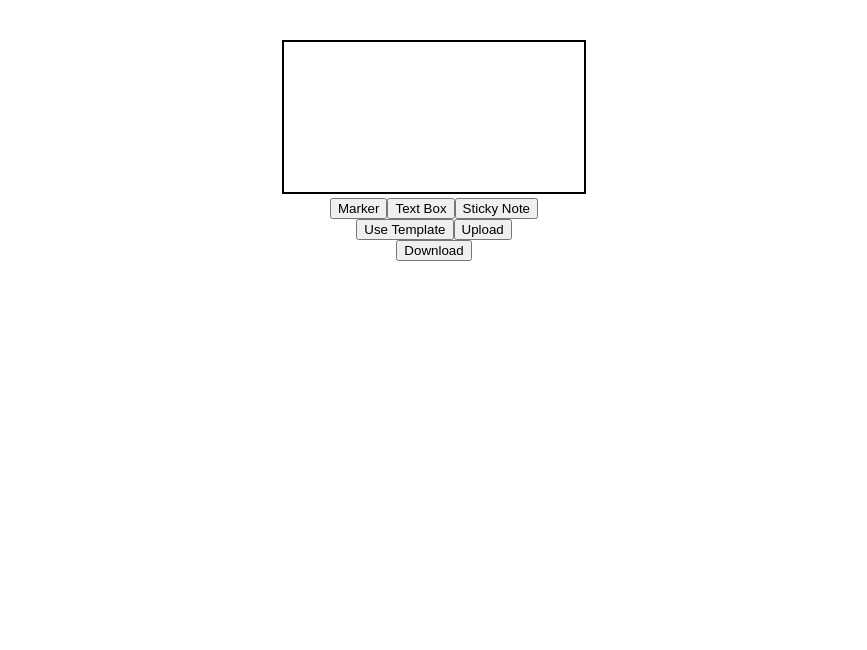
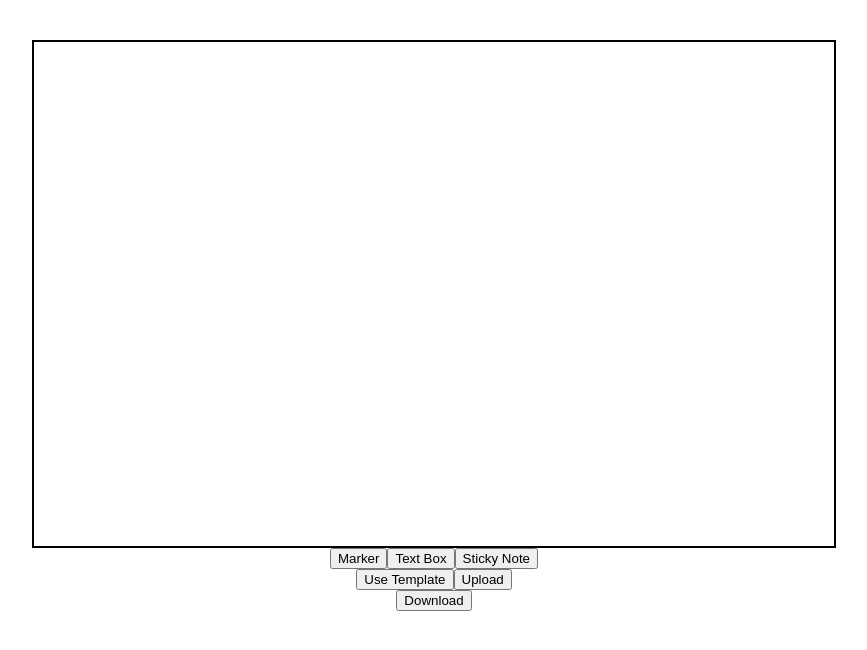
Before and after one commit to AudreyBurrell/Brainstorm-Board, a React (Vite) app: page / in a window 1280 px wide. Shown: the top 650 px of the page, without its empty margins (206-1073 px from the left). Built offline with nearby package versions, Linux system fonts and the light colour scheme.

Commit message:
Adding functionality for drawing on the board

```diff
--- a/src/Board.css
+++ b/src/Board.css
@@ -1,6 +1,6 @@
-canvas {
-    border: 2px solid black;
-    background-color: white;
-    width: 500;
-    height: 300;
+.board {
+  padding: 0;
+  margin: 0;
+  border: none;
+  display: inline-block;
 }
--- a/src/Board.jsx
+++ b/src/Board.jsx
@@ -1,16 +1,19 @@
 import './Board.css'
-import { useState } from 'react';
+import { useState, useRef } from 'react';
 
 function Board() {
     //getting functions ready for the marker, text box, and sticky note
     const [penColor, setPenColor] = useState('#000000');
     const [penSize, setPenSize] = useState(5);
     const [markerEnabled, setMarkerEnabled] = useState(false);
+    const [isDrawing, setIsDrawing] = useState(false);
     const [isAddingTextBox, setIsAddingTextBox] = useState(false);
     const [textContent, setTextContent] = useState('');
     const [isAddingStickyNote, setIsAddingStickyNote] = useState(false);
     const [stickyNoteTextContent, setStickyNoteTextContent] = useState('');
     const [stickyNoteColor, setStickyNoteColor] = useState('#ffffff')
+
+    const canvasRef = useRef(null);
 
     const handleMarker = () => {
         console.log('Marker pressed!')
@@ -23,6 +26,36 @@ function Board() {
     const closeMarkerPopup = () => {
         setMarkerEnabled(false);
     }
+    //for the drawing
+    const getMousePos = (e, canvas) => {
+        const rect = canvas.getBoundingClientRect();
+        const scaleX = canvas.width / rect.width;
+        const scaleY = canvas.height / rect.height;
+        return {
+            x: (e.clientX - rect.left) * scaleX,
+            y: (e.clientY - rect.top) * scaleY,
+        };
+    };
+    const startDrawing = (e) => {
+        if(!markerEnabled) return;
+        const canvas = canvasRef.current;
+        const ctx = canvas.getContext('2d');
+        const { x, y } = getMousePos(e, canvas);
+        setIsDrawing(true);
+        ctx.beginPath();
+        ctx.moveTo(x, y);
+    };
+    const draw = (e) => {
+        if(!isDrawing || !markerEnabled) return;
+        const canvas = canvasRef.current;
+        const ctx = canvas.getContext('2d');
+        const { x, y } = getMousePos(e, canvas);
+        ctx.lineTo(x, y);
+        ctx.stroke();
+    };
+    const stopDrawing = () => {
+        setIsDrawing(false);
+    };
 
     const handleTextBox = () => {
         console.log('Text box pressed!')
@@ -55,9 +88,22 @@ function Board() {
 
     return (
         <div>
-            <div class="board">
-                <canvas />
+            <div
+                className="board"
+                style={{ border: '2px solid black', backgroundColor: 'white' }}
+            >
+                <canvas
+                    ref={canvasRef}
+                    width={800}
+                    height={500}
+                    onMouseDown={startDrawing}
+                    onMouseMove={draw}
+                    onMouseUp={stopDrawing}
+                    onMouseLeave={stopDrawing}
+                    style={{ cursor: markerEnabled ? 'crosshair' : 'default' }}
+                />
             </div>
+
             <div class="designBtns">
                 <button onClick={handleMarker}>Marker</button>
                 <button onClick={handleTextBox}>Text Box</button>
@@ -125,4 +171,7 @@ organization layouts (like a T chart), sticky notes, marker draw, etc.), a place
 board to their computer (download it somehow), a place to name it (for the download), and a place to upload
 previous boards */
 
+//TO ADD
+//a way that the user can erase/clear the board
+
 export default Board;
```
